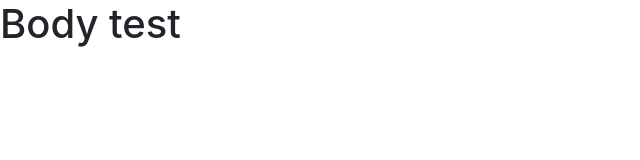
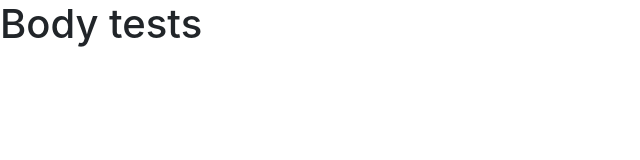
Before and after one commit to Rsych/home, a plain HTML site: page index.html in a window 1280 px wide. Shown: the full height of the page, 0-640 px from the left. Drawn offline with nearby package versions, Linux system fonts and the light colour scheme.

Commit message:
Update index.html

```diff
--- a/index.html
+++ b/index.html
@@ -12,7 +12,7 @@
     <title>Title</title>
   </head>
   <body>
-    <h1>Body test</h1>
+    <h1>Body tests</h1>
 
     <!-- Optional JavaScript -->
     <!-- jQuery first, then Popper.js, then Bootstrap JS -->
```
